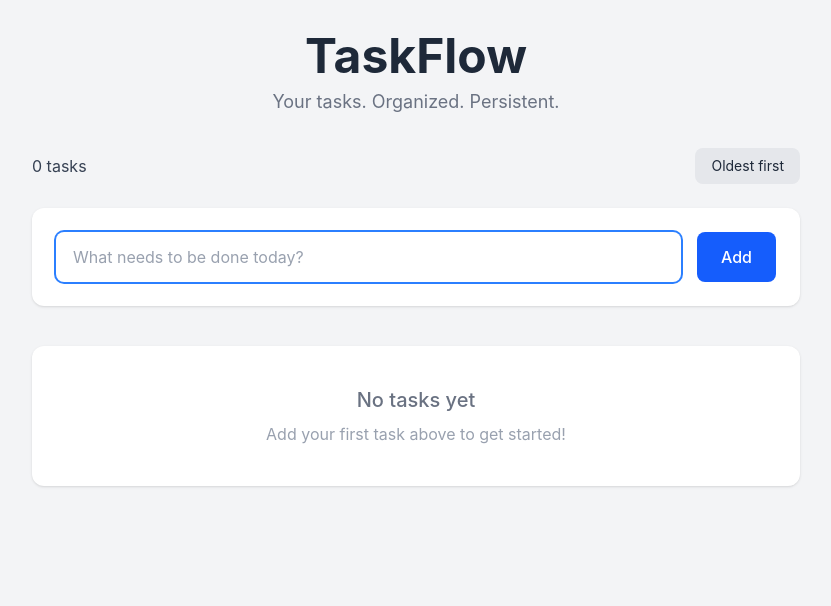
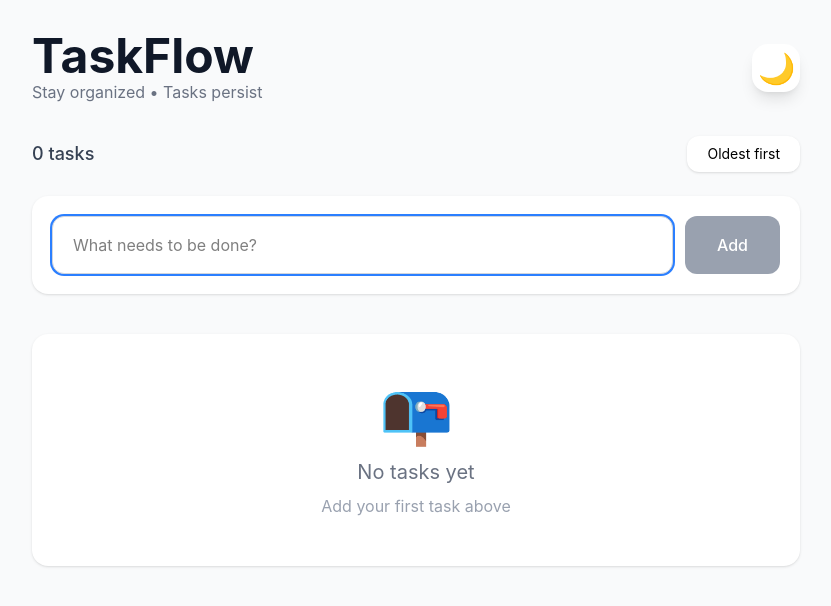
Before and after one commit to Ab-setar/Task_flow, a React (Vite) app: page / in a window 1280 px wide. Shown: the top 606 px of the page, without its empty margins (224-1055 px from the left). Built offline with nearby package versions, Linux system fonts and the light colour scheme.

Commit message:
Phase 2: Dark mode toggle with localStorage persistence

```diff
--- a/src/App.jsx
+++ b/src/App.jsx
@@ -1,101 +1,141 @@
-import { useState, useEffect } from "react";
+import { useState, useEffect, useRef } from "react";
 
 function App() {
+	// === Dark Mode (persists) ===
+	const [isDark, setIsDark] = useState(() => {
+		const saved = localStorage.getItem("taskflow-dark");
+		return saved ? JSON.parse(saved) : false;
+	});
+
+	// === Tasks ===
 	const [tasks, setTasks] = useState(() => {
 		const saved = localStorage.getItem("taskflow-tasks");
-		if (saved) {
-			try {
-				return JSON.parse(saved);
-			} catch (e) {
-				console.error("Failed to parse saved tasks:", e);
-				return [];
-			}
-		}
-		return [];
+		return saved ? JSON.parse(saved) : [];
 	});
 
 	const [taskTitle, setTaskTitle] = useState("");
+	const [editingId, setEditingId] = useState(null);
+	const [editValue, setEditValue] = useState("");
 	const [sortOldestFirst, setSortOldestFirst] = useState(false);
+	const inputRef = useRef(null);
 
+	// Dark mode effect
+	useEffect(() => {
+		localStorage.setItem("taskflow-dark", JSON.stringify(isDark));
+		if (isDark) {
+			document.documentElement.classList.add("dark");
+		} else {
+			document.documentElement.classList.remove("dark");
+		}
+	}, [isDark]);
+
+	// Save tasks
 	useEffect(() => {
 		localStorage.setItem("taskflow-tasks", JSON.stringify(tasks));
 	}, [tasks]);
 
+	// Auto focus input
+	useEffect(() => {
+		inputRef.current?.focus();
+	}, []);
+
+	const toggleDarkMode = () => setIsDark(!isDark);
+
 	const handleAddTask = (e) => {
 		e.preventDefault();
 		if (!taskTitle.trim()) return;
-
 		const newTask = {
 			id: Date.now(),
 			title: taskTitle.trim(),
 			completed: false,
 			createdAt: Date.now(),
 		};
-
 		setTasks([newTask, ...tasks]);
 		setTaskTitle("");
+		inputRef.current?.focus();
 	};
 
 	const toggleComplete = (id) => {
 		setTasks(
-			tasks.map((task) =>
-				task.id === id ? { ...task, completed: !task.completed } : task,
-			),
+			tasks.map((t) => (t.id === id ? { ...t, completed: !t.completed } : t)),
 		);
 	};
 
 	const deleteTask = (id) => {
 		if (!window.confirm("Delete this task?")) return;
-		setTasks(tasks.filter((task) => task.id !== id));
+		setTasks(tasks.filter((t) => t.id !== id));
+	};
+
+	const startEdit = (task) => {
+		setEditingId(task.id);
+		setEditValue(task.title);
+	};
+
+	const saveEdit = (id) => {
+		if (!editValue.trim()) return;
+		setTasks(
+			tasks.map((t) => (t.id === id ? { ...t, title: editValue.trim() } : t)),
+		);
+		setEditingId(null);
+		setEditValue("");
+	};
+
+	const cancelEdit = () => {
+		setEditingId(null);
+		setEditValue("");
 	};
 
 	const clearCompleted = () => {
 		if (!window.confirm("Clear all completed tasks?")) return;
-		setTasks(tasks.filter((task) => !task.completed));
+		setTasks(tasks.filter((t) => !t.completed));
 	};
 
-	// Sort: newest first (default) or oldest first
-	const sortedTasks = [...tasks].sort((a, b) => {
-		return sortOldestFirst
-			? a.createdAt - b.createdAt
-			: b.createdAt - a.createdAt;
-	});
+	const sortedTasks = [...tasks].sort((a, b) =>
+		sortOldestFirst ? a.createdAt - b.createdAt : b.createdAt - a.createdAt,
+	);
 
-	const totalTasks = tasks.length;
+	const total = tasks.length;
 	const completedCount = tasks.filter((t) => t.completed).length;
 
 	return (
-		<div className='min-h-screen bg-gray-100 dark:bg-gray-900 py-8 px-4 sm:px-6 lg:px-8'>
+		<div
+			className={`min-h-screen py-8 px-4 transition-colors ${isDark ? "bg-gray-950" : "bg-gray-50"}`}>
 			<div className='max-w-3xl mx-auto'>
-				<h1 className='text-4xl sm:text-5xl font-bold text-center mb-2 text-gray-800 dark:text-white'>
+				{/* Header */}
+				<div className='flex justify-between items-center mb-8'>
+					<div>
+						<h1 className='text-5xl font-bold text-gray-900 dark:text-white'>
 							TaskFlow
 						</h1>
-				<p className='text-center text-gray-500 dark:text-gray-400 mb-8 text-lg'>
-					Your tasks. Organized. Persistent.
+						<p className='text-gray-500 dark:text-gray-400'>
+							Stay organized • Tasks persist
 						</p>
+					</div>
+					<button
+						onClick={toggleDarkMode}
+						className='w-12 h-12 flex items-center justify-center text-3xl bg-white dark:bg-gray-800 rounded-2xl shadow-lg hover:scale-110 active:scale-95 transition-all'>
+						{isDark ? "☀️" : "🌙"}
+					</button>
+				</div>
 
 				{/* Stats & Controls */}
 				<div className='flex flex-col sm:flex-row justify-between items-center mb-6 gap-4'>
-					<div className='text-gray-700 dark:text-gray-300'>
-						{totalTasks} task{totalTasks !== 1 ? "s" : ""}
+					<div className='text-lg font-medium text-gray-700 dark:text-gray-300'>
+						{total} task{total !== 1 ? "s" : ""}
 						{completedCount > 0 && ` • ${completedCount} completed`}
 					</div>
 
 					<div className='flex gap-3'>
 						<button
 							onClick={() => setSortOldestFirst(!sortOldestFirst)}
-							className='px-4 py-2 text-sm bg-gray-200 dark:bg-gray-700 hover:bg-gray-300
-                         dark:hover:bg-gray-600 text-gray-800 dark:text-gray-200 rounded-lg
-                         transition-colors'>
+							className='px-5 py-2 text-sm bg-white dark:bg-gray-800 hover:bg-gray-100 dark:hover:bg-gray-700 rounded-xl shadow transition'>
 							{sortOldestFirst ? "Newest first" : "Oldest first"}
 						</button>
 
 						{completedCount > 0 && (
 							<button
 								onClick={clearCompleted}
-								className='px-4 py-2 text-sm bg-red-100 hover:bg-red-200
-                           dark:bg-red-900/40 dark:hover:bg-red-800/60
-                           text-red-700 dark:text-red-300 rounded-lg transition-colors'>
+								className='px-5 py-2 text-sm bg-red-100 hover:bg-red-200 dark:bg-red-900/40 dark:hover:bg-red-800 text-red-700 dark:text-red-300 rounded-xl transition'>
 								Clear completed
 							</button>
 						)}
@@ -105,24 +145,20 @@ function App() {
 				{/* Add Task Form */}
 				<form
 					onSubmit={handleAddTask}
-					className='bg-white dark:bg-gray-800 rounded-xl shadow p-6 mb-10'>
-					<div className='flex flex-col sm:flex-row gap-4'>
+					className='mb-10'>
+					<div className='flex gap-3 bg-white dark:bg-gray-800 p-5 rounded-2xl shadow'>
 						<input
+							ref={inputRef}
 							type='text'
 							value={taskTitle}
 							onChange={(e) => setTaskTitle(e.target.value)}
-							placeholder='What needs to be done today?'
-							className='flex-1 px-4 py-3 rounded-lg border border-gray-300 dark:border-gray-600
-                         bg-white dark:bg-gray-700 text-gray-900 dark:text-white
-                         focus:outline-none focus:ring-2 focus:ring-blue-500 focus:border-transparent
-                         placeholder-gray-400 dark:placeholder-gray-500'
-							autoFocus
+							placeholder='What needs to be done?'
+							className='flex-1 px-5 py-4 rounded-xl border border-gray-300 dark:border-gray-600 bg-white dark:bg-gray-700 focus:ring-2 focus:ring-blue-500 outline-none'
 						/>
 						<button
 							type='submit'
-							className='px-6 py-3 bg-blue-600 hover:bg-blue-700 text-white font-medium rounded-lg
-                         focus:outline-none focus:ring-2 focus:ring-blue-500 focus:ring-offset-2
-                         transition-colors duration-200'>
+							disabled={!taskTitle.trim()}
+							className='px-8 py-4 bg-blue-600 hover:bg-blue-700 disabled:bg-gray-400 text-white font-medium rounded-xl transition'>
 							Add
 						</button>
 					</div>
@@ -131,37 +167,69 @@ function App() {
 				{/* Task List */}
 				<div className='space-y-3'>
 					{sortedTasks.length === 0 ? (
-						<div className='bg-white dark:bg-gray-800 rounded-xl shadow p-10 text-center'>
-							<p className='text-gray-500 dark:text-gray-400 text-xl font-medium'>
+						<div className='bg-white dark:bg-gray-800 rounded-2xl shadow p-12 text-center'>
+							<p className='text-6xl mb-4'>📭</p>
+							<p className='text-xl text-gray-500 dark:text-gray-400'>
 								No tasks yet
 							</p>
-							<p className='text-gray-400 dark:text-gray-500 mt-2'>
-								Add your first task above to get started!
-							</p>
+							<p className='text-gray-400 mt-2'>Add your first task above</p>
 						</div>
 					) : (
 						sortedTasks.map((task) => (
 							<div
 								key={task.id}
-								className={`bg-white dark:bg-gray-800 rounded-lg shadow p-4 flex items-center gap-4 transition-all
-                  ${task.completed ? "opacity-70" : ""}`}>
+								className={`bg-white dark:bg-gray-800 rounded-2xl shadow p-5 flex items-center gap-4 transition-all ${task.completed ? "opacity-75" : ""}`}>
 								<input
 									type='checkbox'
 									checked={task.completed}
 									onChange={() => toggleComplete(task.id)}
-									className='h-5 w-5 text-blue-600 rounded border-gray-300 focus:ring-blue-500'
+									className='h-6 w-6 text-blue-600 rounded focus:ring-blue-500'
 								/>
 
+								{editingId === task.id ? (
+									<div className='flex-1 flex gap-2'>
+										<input
+											type='text'
+											value={editValue}
+											onChange={(e) => setEditValue(e.target.value)}
+											onKeyDown={(e) =>
+												e.key === "Enter"
+													? saveEdit(task.id)
+													: e.key === "Escape" && cancelEdit()
+											}
+											autoFocus
+											className='flex-1 px-4 py-2 rounded-xl border border-gray-300 dark:border-gray-600 bg-white dark:bg-gray-700'
+										/>
+										<button
+											onClick={() => saveEdit(task.id)}
+											className='text-green-600 px-4'>
+											Save
+										</button>
+										<button
+											onClick={cancelEdit}
+											className='text-gray-500 px-4'>
+											Cancel
+										</button>
+									</div>
+								) : (
+									<>
 										<span
-									className={`flex-1 ${task.completed ? "line-through text-gray-500 dark:text-gray-400" : "text-gray-900 dark:text-white"}`}>
+											onDoubleClick={() => startEdit(task)}
+											className={`flex-1 cursor-pointer ${task.completed ? "line-through text-gray-500 dark:text-gray-400" : "text-gray-900 dark:text-white"}`}>
 											{task.title}
 										</span>
+										<button
+											onClick={() => startEdit(task)}
+											className='text-blue-500 hover:text-blue-600 text-sm font-medium'>
+											Edit
+										</button>
+									</>
+								)}
 
 								<button
 									onClick={() => deleteTask(task.id)}
-									className='text-red-500 hover:text-red-700 dark:text-red-400 dark:hover:text-red-300
-                             font-medium px-3 py-1 rounded hover:bg-red-50 dark:hover:bg-red-900/30 transition-colors'>
-									Delete
+									className='text-red-500 hover:text-red-600 text-2xl leading-none px-3'>
+									×
 								</button>
 							</div>
 						))
```
Lines whose indentation alone changed are shown as unchanged.
